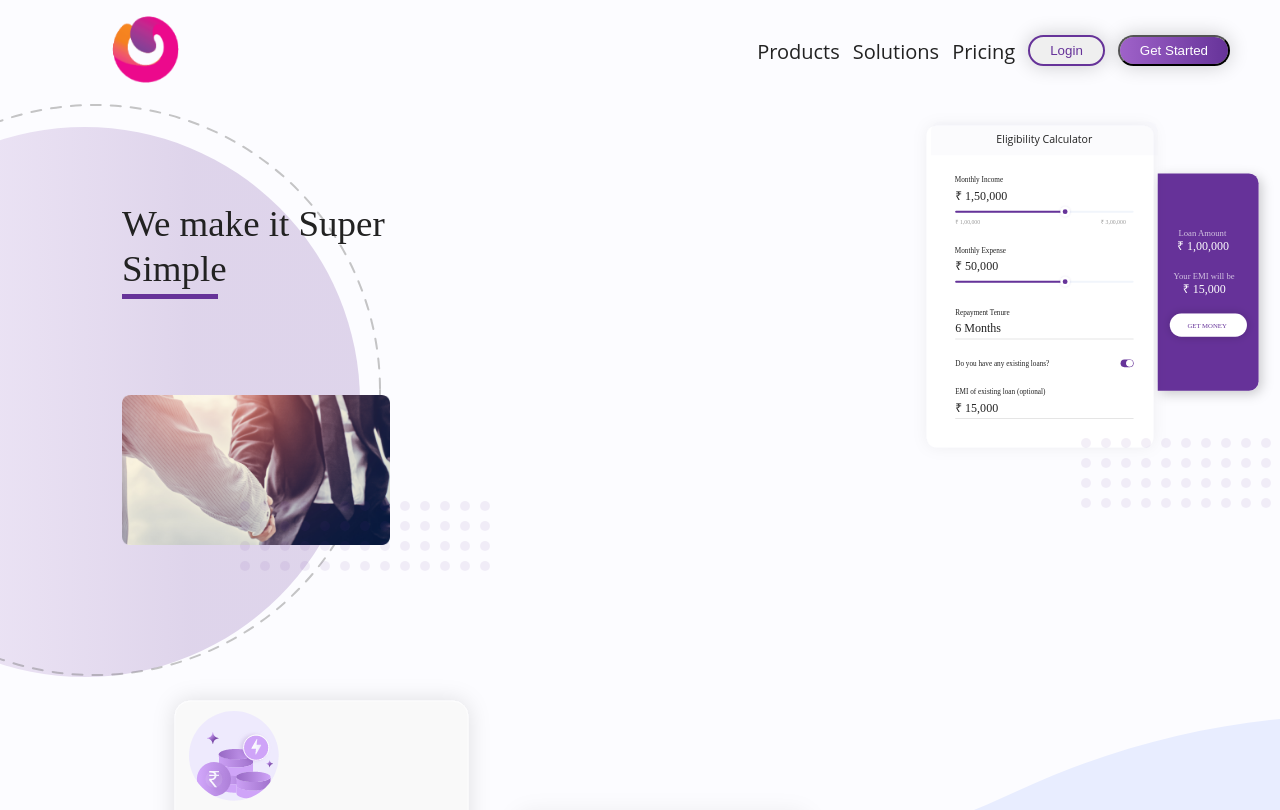
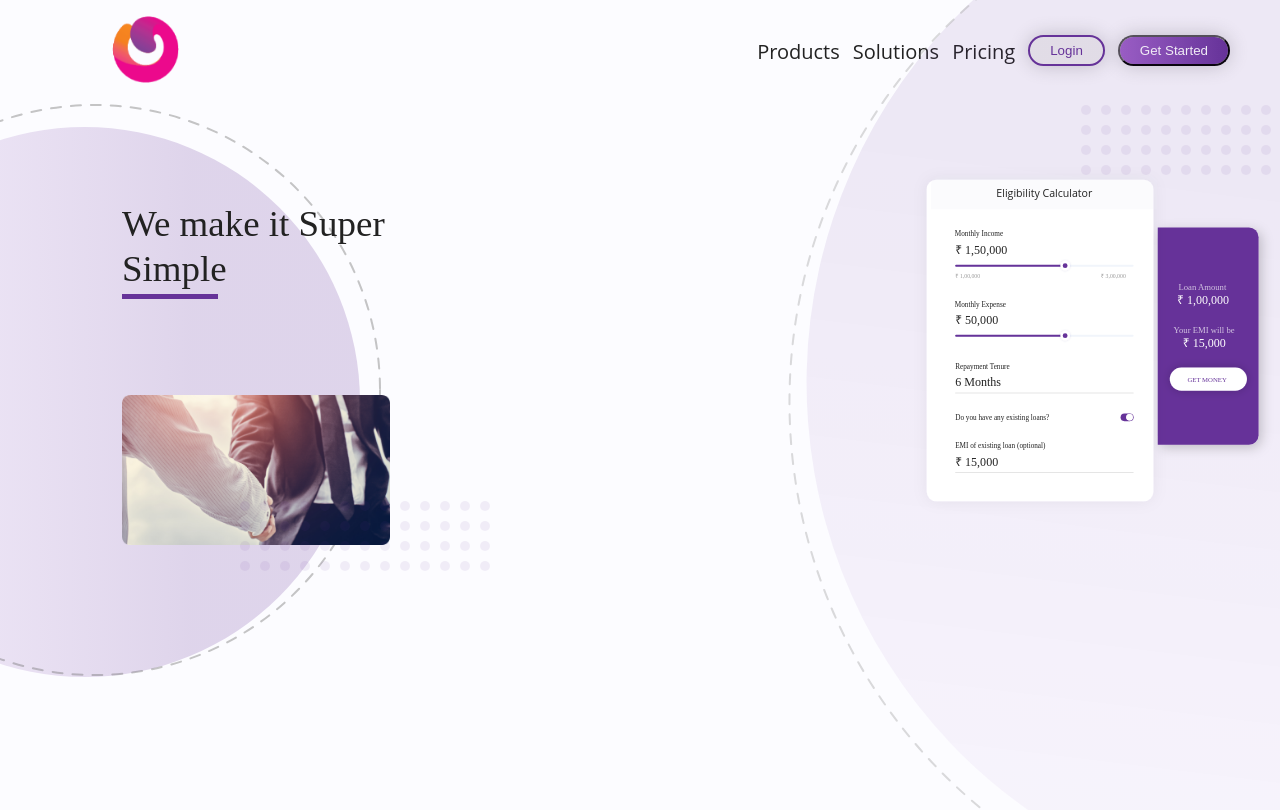
Before and after one commit to nirajsingh5396/Angular-assignment-, an Angular app: page /#/assignment in a window 1280 px wide. Shown: the top 810 px of the page. Built offline with nearby package versions, Linux system fonts and the light colour scheme.

Commit message:
Added circle background img

```diff
--- a/src/app/assignment/media/media.component.html
+++ b/src/app/assignment/media/media.component.html
@@ -17,8 +17,8 @@
             <div class="collect accounting-img"></div>
         </div>
     </div>
-    <div style="flex: 50%;" >
-        <div style="display: flex; justify-content: flex-end;">
+    <div style="flex: 50%;" class="circle">
+        <div style="display: flex; justify-content: flex-end;position: relative;top: 30%; ">
             <img src="/assets/img/Group 6.svg" width="68%">
         </div>
         <div class="accounting-img login-accounting"></div>
--- a/src/app/assignment/media/media.component.scss
+++ b/src/app/assignment/media/media.component.scss
@@ -1,6 +1,9 @@
 .circle{
-// background: transparent url('/assets/img/blob-small.svg') 0% 0% no-repeat padding-box;
+position: relative;
+bottom: 19rem;
 opacity: 1;
+width: 1183px;
+height: 1192px;
 background: transparent url('/assets/img/circle.svg') 0% 0% no-repeat padding-box;
 }
 
```
